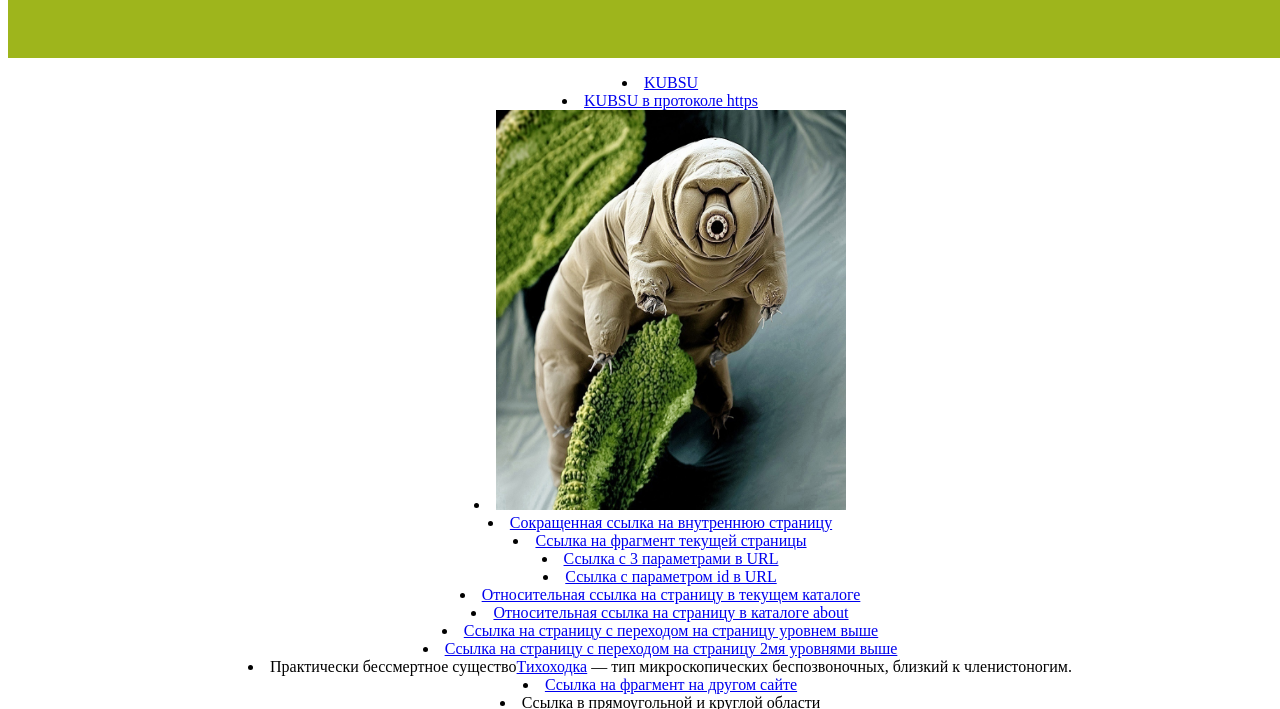
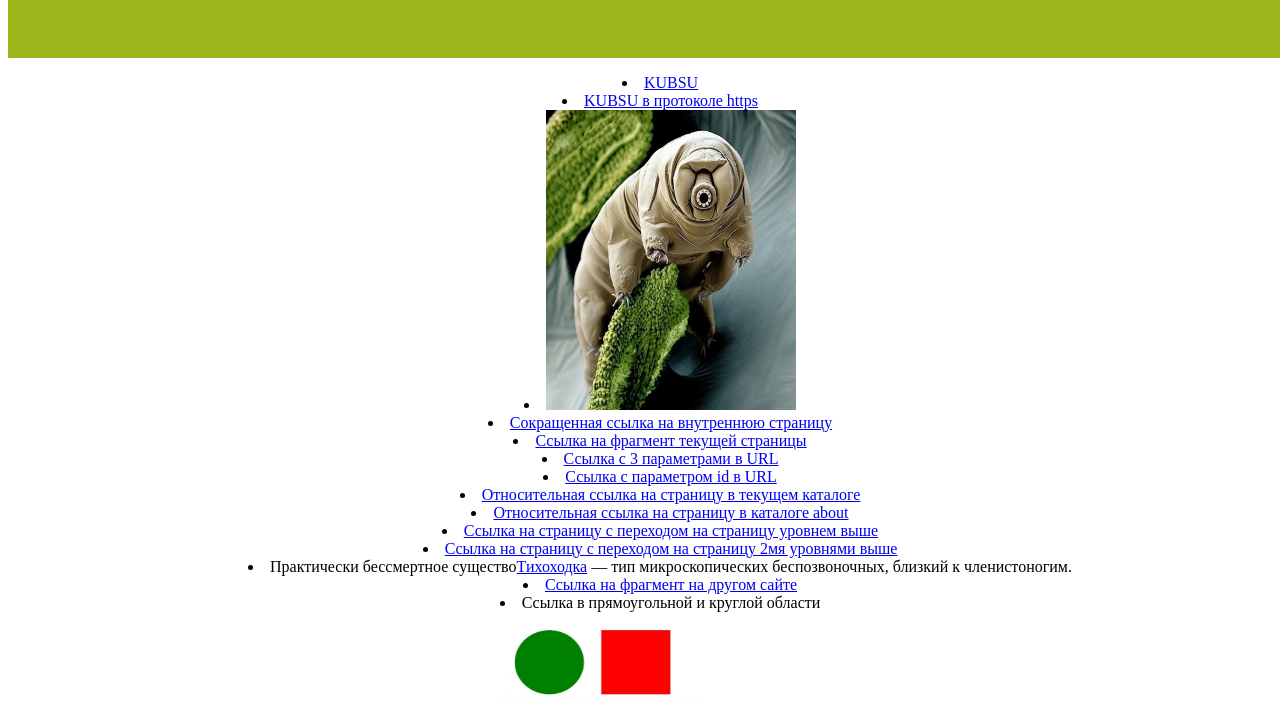
Before and after one commit to EgorF272/s0177357.github.io, a plain HTML site: page index.html in a window 1280 px wide. Shown: the part 90-799 px from the top of the page. Drawn offline with Linux system fonts and the light colour scheme.

Commit message:
Update index.html

```diff
--- a/index.html
+++ b/index.html
@@ -25,7 +25,7 @@
       <ul>
           <li><a href="http://kubsu.ru/">KUBSU</a></li>
           <li><a href="https://kubsu.ru/">KUBSU в протоколе https</a></li>
-          <li><a href="https://www.kubsu.ru./"><img src="uD6YsHkHQkc.jpg" alt="uD6YsHkHQkc.jpg" width="350" height="400"  title="Ссылка-изображение"></a></li>
+          <li><a href="https://www.kubsu.ru./"><img src="uD6YsHkHQkc.jpg" alt="uD6YsHkHQkc.jpg" width="250" height="300"  title="Ссылка-изображение"></a></li>
           <li><a href="index2.html"> Сокращенная ссылка на внутреннюю страницу</a></li>
           <li><a href="#on">Ссылка на фрагмент текущей страницы</a></li>
           <li><a href="https://yandex.ru/search/?text=%D1%81%D0%B5%D1%80%D0%B8%D0%B0%D0%BB+%D0%B2%D0%B5%D0%BB%D0%B8%D0%BA%D0%BE%D0%BB%D0%B5%D0%BF%D0%BD%D1%8B%D0%B9+%D0%B2%D0%B5%D0%BA&lr=56&clid=456889&src=suggest_B"> Ссылка с 3 параметрами в URL </a></li>
```
